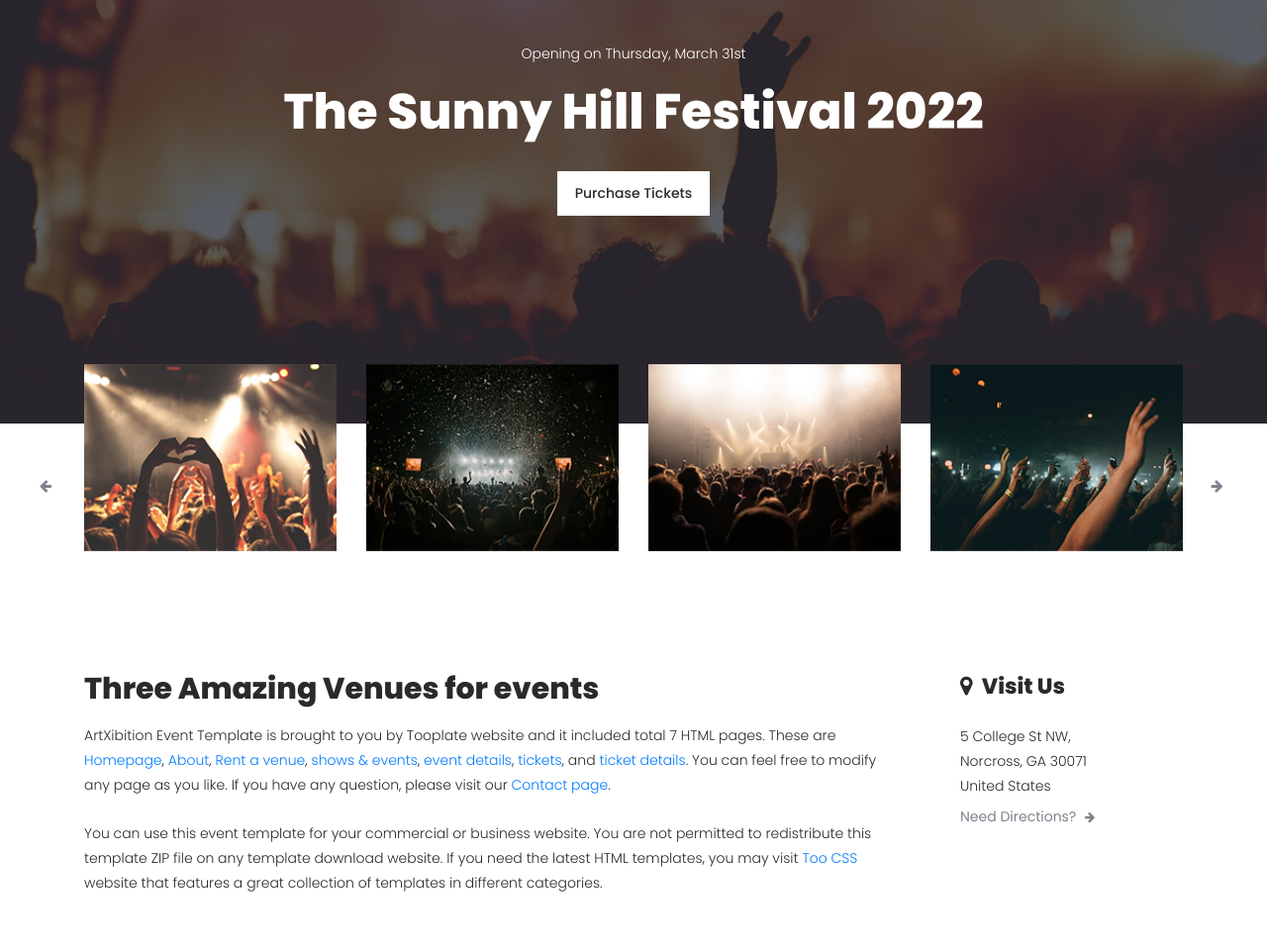
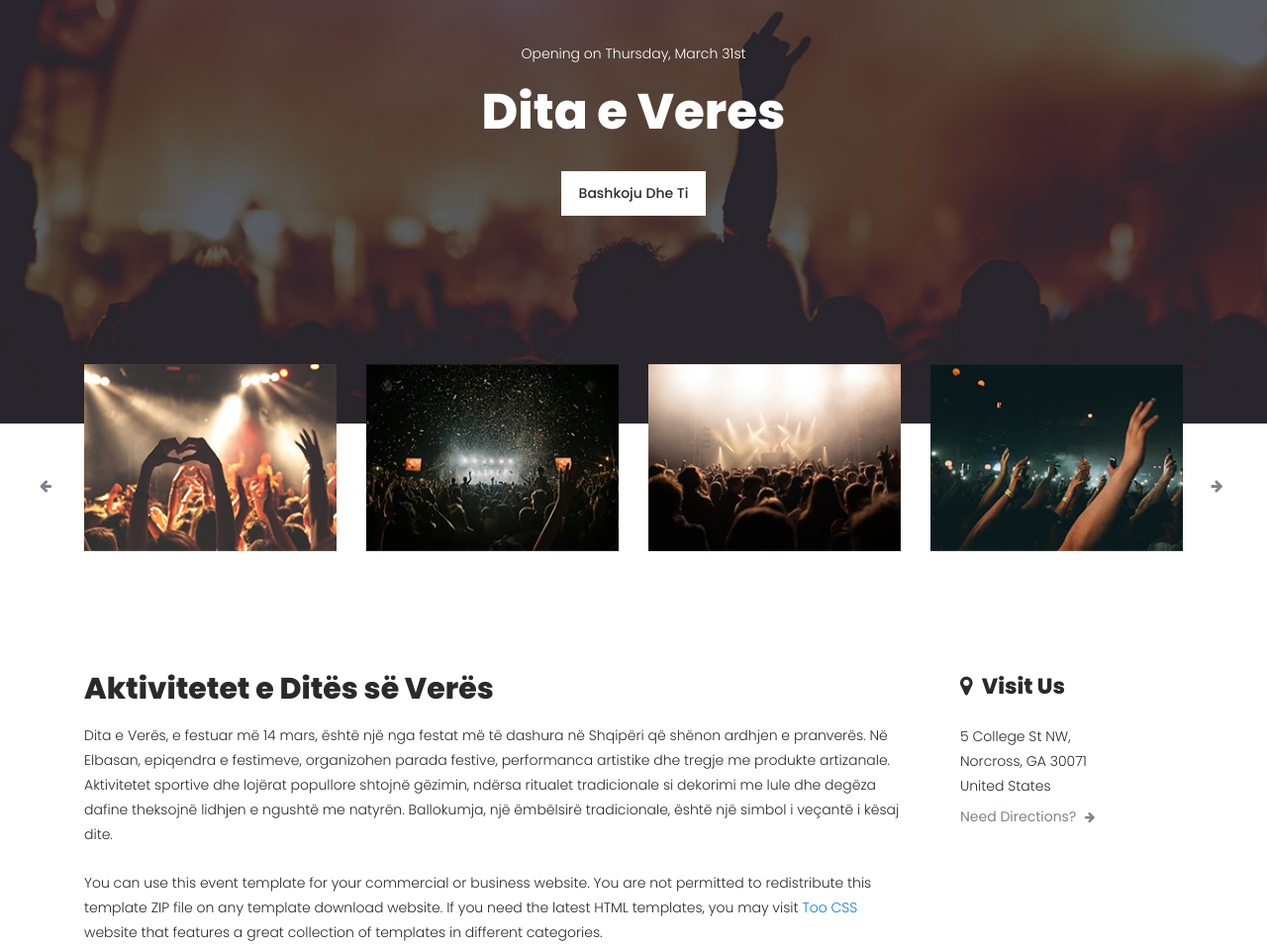
Before and after one commit to eLion0071/eLion0071, a plain HTML site: page index.html in a window 1280 px wide. Shown: the part 348-1306 px from the top of the page at 99% size. Drawn offline with Linux system fonts and the light colour scheme.

Commit message:
Update index.html

```diff
--- a/index.html
+++ b/index.html
@@ -107,9 +107,9 @@ https://www.tooplate.com/view/2125-artxibition
                             <span>Next Show</span>
                         </div>
                         <h6>Opening on Thursday, March 31st</h6>
-                        <h2>The Sunny Hill Festival 2022</h2>
+                        <h2>Dita e Veres</h2>
                         <div class="main-white-button">
-                            <a href="ticket-details.html">Purchase Tickets</a>
+                            <a href="ticket-details.html">Bashkoju dhe Ti</a>
                         </div>
                     </div>
                 </div>
@@ -161,12 +161,11 @@ https://www.tooplate.com/view/2125-artxibition
             <div class="row">
                 <div class="col-lg-9">
                     <div class="left-content">
-                        <h4>Three Amazing Venues for events</h4>
-                        <p>ArtXibition Event Template is brought to you by Tooplate website and it included total 7 HTML pages.
-                        These are <a href="index.html">Homepage</a>, <a href="about.html">About</a>,
-                        <a href="rent-venue.html">Rent a venue</a>, <a href="shows-events.html">shows &amp; events</a>,
-                        <a href="event-details.html">event details</a>, <a href="tickets.html">tickets</a>, and <a href="ticket-details.html">ticket details</a>.
-                        You can feel free to modify any page as you like. If you have any question, please visit our <a href="https://www.tooplate.com/contact" target="_blank">Contact page</a>.</p>
+                        <h4>Aktivitetet e Ditës së Verës</h4>
+                        <p>Dita e Verës, e festuar më 14 mars, është një nga festat më të dashura në Shqipëri që shënon ardhjen e pranverës.
+                          Në Elbasan, epiqendra e festimeve, organizohen parada festive, performanca artistike dhe tregje me produkte artizanale.
+                          Aktivitetet sportive dhe lojërat popullore shtojnë gëzimin, ndërsa ritualet tradicionale si dekorimi me lule dhe degëza dafine theksojnë lidhjen e ngushtë me natyrën.
+                          Ballokumja, një ëmbëlsirë tradicionale, është një simbol i veçantë i kësaj dite.</p>
                         <br>
                         <p>You can use this event template for your commercial or business website. You are not permitted to redistribute this template ZIP file on any template download website. If you need the latest HTML templates, you may visit <a href="https://www.toocss.com/" target="_blank">Too CSS</a> website that features a great collection of templates in different categories.</p>
                     </div>
```
